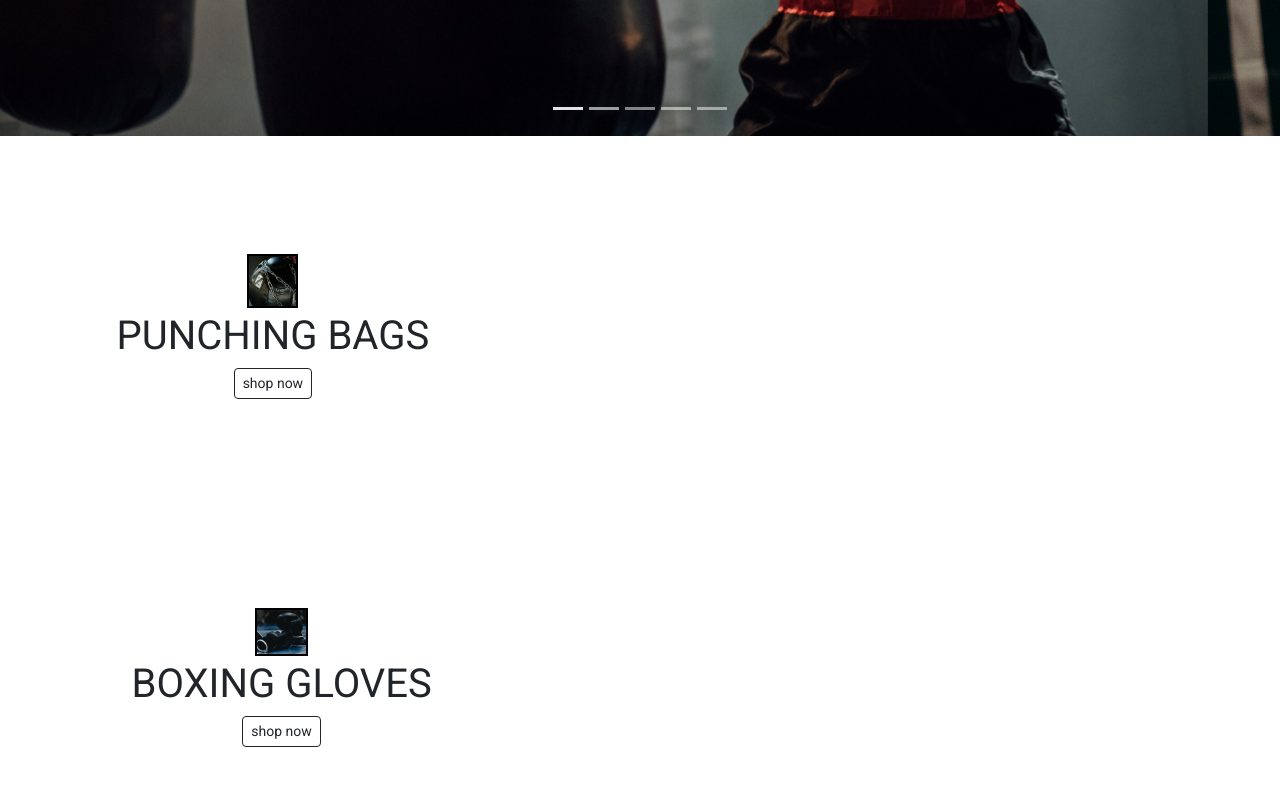
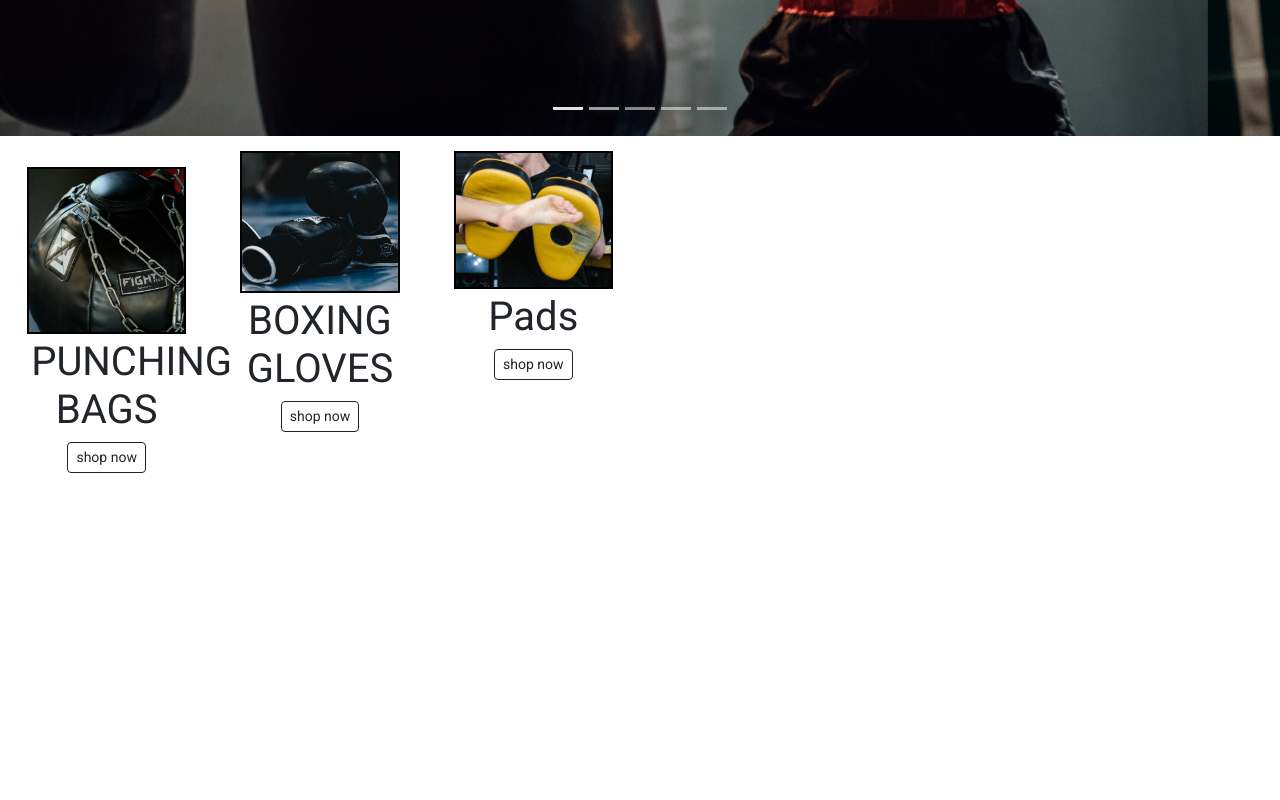
Before and after one commit to Ander-RL/BoxingShop, a plain HTML site: page index.html in a window 1280 px wide. Shown: the part 720-1520 px from the top of the page. Drawn offline with nearby package versions, Linux system fonts and the light colour scheme; a web font is replaced by a local one.

Commit message:
Fixed About container. Alignement needed

```diff
--- a/css/styles.css
+++ b/css/styles.css
@@ -38,7 +38,7 @@ p {
 
 #shoppingItem {
     border: 2px solid rgb(1, 1, 1);
-    width: 15%;
+    width: 100%;
     height: auto;
     border-radius: 0%;
 }
@@ -50,7 +50,7 @@ p {
     padding-bottom: 8%;
     padding-top: 8%;
     text-align: center;
-    width: fit-content;
+    width: 100%;
     font-weight: bolder;
 }
 
--- a/index.html
+++ b/index.html
@@ -105,12 +105,11 @@
 
 
   <div class="container-fluid" id="about">
-    <div class="row">
-    </div>
+
     <div class="row">
 
-      <div class="itemBanner">
-        <div class="col-lg-4 col-md-2 ">
+        <div class="col-lg-2 col-md-2 ">
+          <div class="itemBanner">
           <img src="images/HookBag.jpg" class="img-fluid mx-auto p-0 mt-3" alt="Punching bag" id="shoppingItem">
           <div class="itemBannerText">
             <h4 class="display-6 text-left text-dark p-1 m-0">PUNCHING BAGS</h3>
@@ -119,8 +118,8 @@
         </div>
       </div>
 
-      <div class="itemBanner">
-        <div class="col-lg-4 col-md-2 ">
+        <div class="col-lg-2 col-md-2 ">
+          <div class="itemBanner">
           <img src="images/Gloves.jpg" class="img-fluid mx-auto p-0" alt="Gloves" id="shoppingItem">
           <div class="itemBannerText">
             <h4 class="display-6 text-left text-dark p-1 m-0">BOXING GLOVES</h3>
@@ -129,8 +128,8 @@
         </div>
       </div>
 
-      <div class="itemBanner">
-        <div class="col-lg-4 col-md-2 ">
+        <div class="col-lg-1¡2 col-md-2 ">
+          <div class="itemBanner">
           <img src="images/Pads.png" class="img-fluid mx-auto p-0" alt="Pads" id="shoppingItem">
           <div class="itemBannerText">
             <h4 class="display-6 text-left text-dark p-1 m-0">Pads</h3>
@@ -138,8 +137,8 @@
           </div>
         </div>
       </div>
-
     </div>
+  </div>
 
 
     <div class="container-fluid bg-light p-1" id="footer">
```
